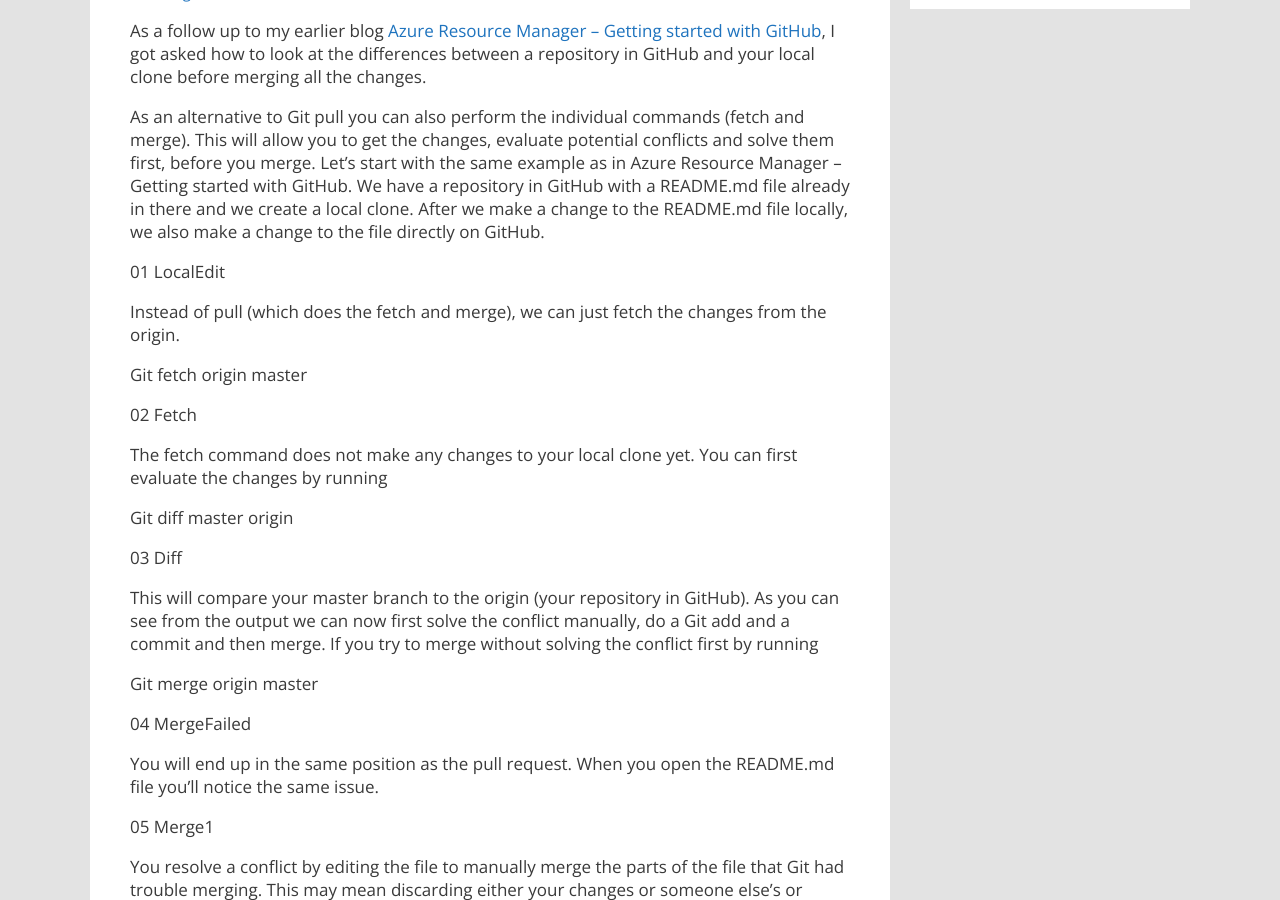
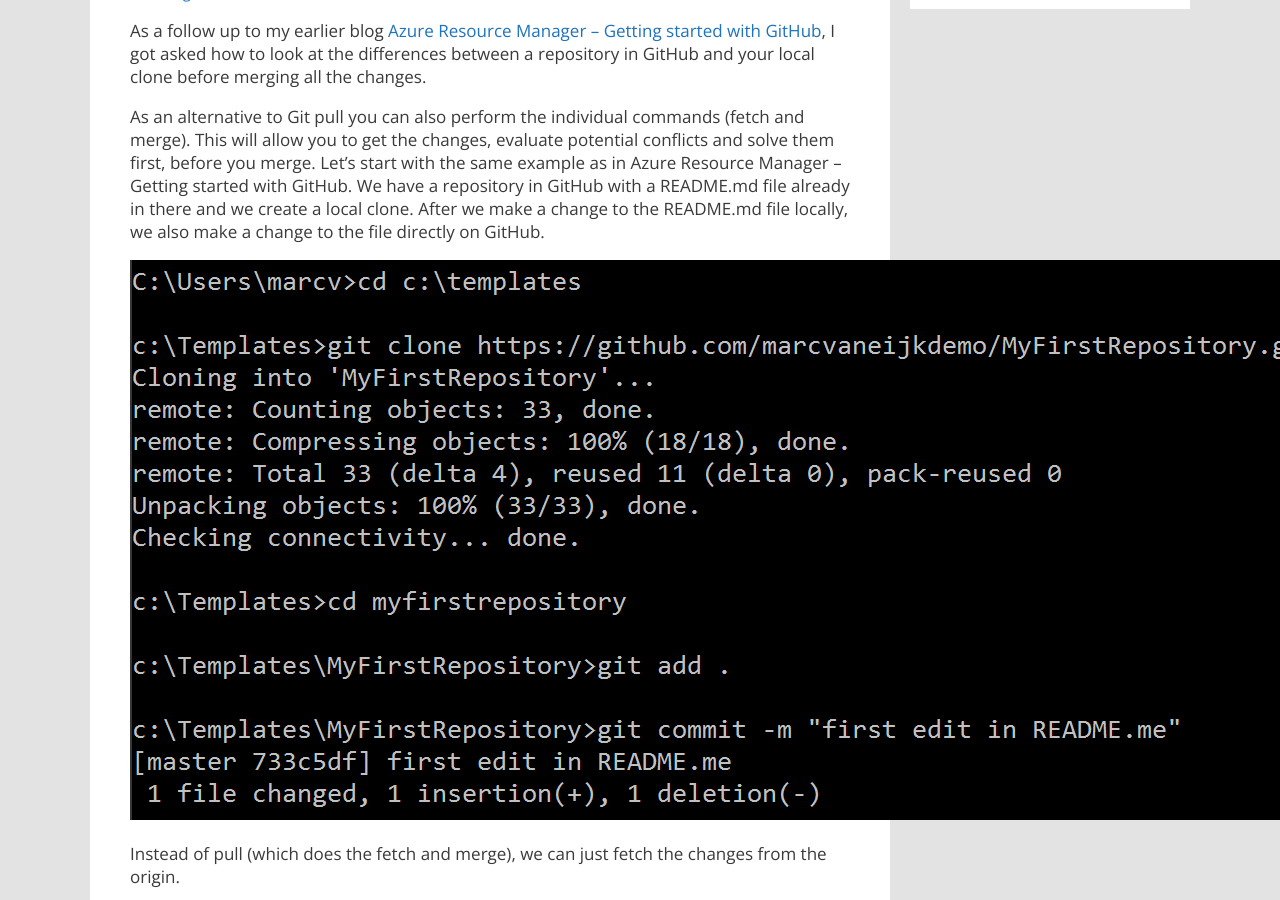
Before and after one commit to marcvaneijk/marcvaneijk.old, a Jekyll site: the page built from _posts/2016-02-17-gitfetchdiffmerge.md, in a window 1280 px wide and 900 px high, scrolled down 381 px. Built offline with Jekyll 4.4.1, drawn with Linux system fonts in a browser that asks for light colours; nearby versions of some CDN libraries.

Commit message:
Update 2016-02-17-gitfetchdiffmerge.md

```diff
--- a/_posts/2016-02-17-gitfetchdiffmerge.md
+++ b/_posts/2016-02-17-gitfetchdiffmerge.md
@@ -9,7 +9,7 @@ As a follow up to my earlier blog [Azure Resource Manager – Getting started wi
 
 As an alternative to Git pull you can also perform the individual commands (fetch and merge). This will allow you to get the changes, evaluate potential conflicts and solve them first, before you merge. Let’s start with the same example as in Azure Resource Manager – Getting started with GitHub. We have a repository in GitHub with a README.md file already in there and we create a local clone. After we make a change to the README.md file locally, we also make a change to the file directly on GitHub.
 
-01 LocalEdit
+![](/images/2016-02-17/01-LocalEdit.png)
 
 Instead of pull (which does the fetch and merge), we can just fetch the changes from the origin.
 
```
